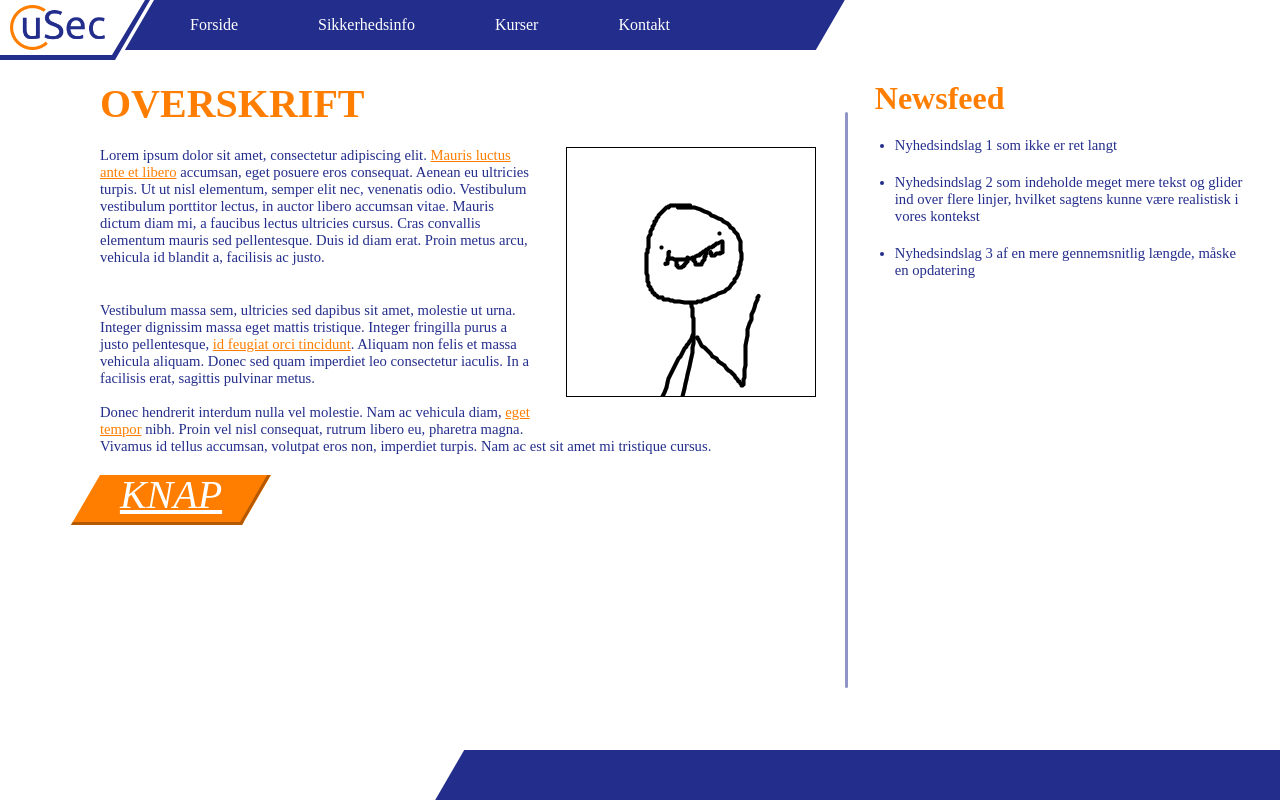
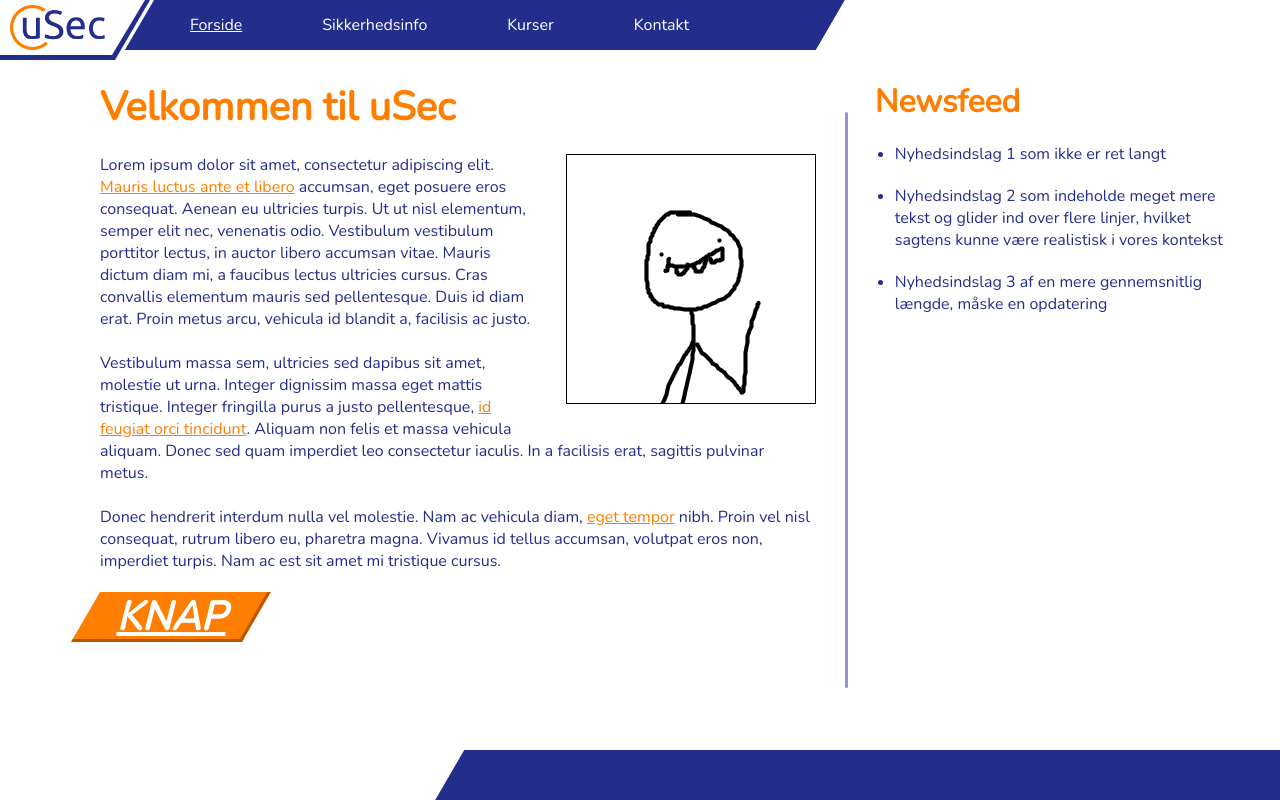
Before and after one commit to TheOvesen/usec, a plain HTML site: page index.html in a window 1280 px wide. Both pictures are taken after a click on the element "Forside". Drawn offline with nearby package versions, Linux system fonts and the light colour scheme.

Commit message:
Update style.css, index.html, and script.js

```diff
--- a/css/style.css
+++ b/css/style.css
@@ -1,5 +1,6 @@
 * {
   margin: 0;
+  font-family: 'Nunito', sans-serif;
 }
 
 h1 {
@@ -18,7 +19,7 @@ h2 {
 
 p {
   color: #232d8b;
-  font-size: 11pt;
+  font-size: 12pt;
 }
 
 a:link {
@@ -32,7 +33,7 @@ a:visited {
 .header {
   position: relative;
   height: 50px;
-  width: 66%;
+  width: 66vw;
   background-color: #232d8b;
   margin-bottom: 30px;
   clip-path: polygon(0 0, 100% 0, calc(100% - 29px) 100%, 200px 100%, 200px 150%, 0 150%);
@@ -58,25 +59,33 @@ a:visited {
 
 .header nav div:hover {
   text-decoration: underline;
+  text-decoration-color: rgba(255, 255, 255, 0.3);
 }
-/*
-.header-trekant {
+
+.active-tab {
+  text-decoration: underline;
+  text-decoration-color: white !important;
+}
+
+.logo-box {
+  position: relative;
+  height: 60px;
+  cursor: pointer;
+}
+
+.logo-img {
   position: absolute;
-  right: -29px;
-  top: 0;
-  width: 39px;
-  height: 50px;
-  background-color: #232d8b;
-  -webkit-clip-path: polygon(0 0, 100% 0, 10px 100%, 0 0);
-  clip-path: polygon(0 0, 100% 0, 10px 100%, 0 0);
-  overflow: hidden;
-}*/
+  left: 10px;
+  top: 5px;
+  height: 45px;
+}
 
 main {
   display: grid;
-  grid-template-columns: 66% 34%;
+  grid-template-columns: 66vw 34vw;
   grid-template-areas: "content news";
   min-height: calc(100vh - 160px);
+  overflow-x: hidden;
 }
 
 main section {
@@ -87,16 +96,20 @@ main section {
   float: left;
 }
 
+#sikkerhedsinfo, #kurser, #kontakt {
+  display: none;
+}
+
+.active-page {
+  display: initial !important;
+}
+
 .forside-billede {
   float: right;
   width: 250px;
   height: 250px;
   margin-left: 30px;
   margin-bottom: 30px;
-}
-
-.sikkerhedsinfo, .kurser, .kontakt {
-  display: none;
 }
 
 .newsfeed {
@@ -128,20 +141,8 @@ main section {
 
 .newsfeed li {
   color: #232d8b;
-  font-size: 11pt;
+  font-size: 12pt;
   margin-top: 20px;
-}
-
-.logo-box {
-  position: relative;
-  height: 60px;
-}
-
-.logo-img {
-  position: absolute;
-  left: 10px;
-  top: 5px;
-  height: 45px;
 }
 
 .button {
@@ -152,11 +153,11 @@ main section {
   height: 50px;
   width: 200px;
   text-align: center;
-  line-height: 40px;
-  font-family: "Ubuntu";
+  line-height: 50px;
   font-size: 30pt;
   font-style: italic;
   font-kerning: none;
+  font-weight: bolder;
   text-decoration: underline;
   cursor: pointer;
   margin: 20px 0 20px -29px;
@@ -192,16 +193,3 @@ footer {
   margin-top: 30px;
   clip-path: polygon(29px 0, 100% 0, 100% 100%, 0 100%)
 }
-/*
-.footer-trekant {
-  position: absolute;
-  left: -29px;
-  top: 0;
-  width: 39px;
-  height: 50px;
-  background-color: #232d8b;
-  -webkit-clip-path: polygon(29px 0, 100% 0, 100% 100%, 0 100%);
-  clip-path: polygon(29px 0, 100% 0, 100% 100%, 0 100%);
-  overflow: hidden;
-}
-*/
--- a/index.html
+++ b/index.html
@@ -6,32 +6,34 @@
   <meta http-equiv="X-UA-Compatible" content="ie=edge">
   <link rel="stylesheet" href="css/style.css">
   <link rel="icon" href="images/usec_favicon.png">
+  <link rel="preconnect" href="https://fonts.gstatic.com">
+  <link href="https://fonts.googleapis.com/css2?family=Nunito:wght@300&display=swap" rel="stylesheet">
   <title>uSec</title>
 </head>
 <body>
   <header class="header">
     <div class="logo-box">
       <img src="images/logo_box.png" class="logo-bg">
-      <img src="images/usec_logo.png" alt="uSec logo" class="logo-img">
+      <img src="images/usec_logo.png" alt="uSec logo" class="logo-img" onclick="document.querySelector('.nav-forside').click()">
     </div>
     <nav>
-      <div class="nav-forside">
+      <div class="nav-forside active-tab" onclick="buttonClick('#forside', this)">
         Forside
       </div>
-      <div class="nav-sikkerhed">
+      <div class="nav-sikkerhed" onclick="buttonClick('#sikkerhedsinfo', this)">
         Sikkerhedsinfo
       </div>
-      <div class="nav-kurser">
+      <div class="nav-kurser" onclick="buttonClick('#kurser', this)">
         Kurser
       </div>
-      <div class="nav-kontakt">
+      <div class="nav-kontakt" onclick="buttonClick('#kontakt', this)">
         Kontakt
       </div>
     </nav>
   </header>
   <main>
-    <section class="forside">
-      <h1>OVERSKRIFT</h1>
+    <section id="forside">
+      <h1>Velkommen til uSec</h1>
       <img src="images/placeholder.png" alt="" class="forside-billede">
       <p>Lorem ipsum dolor sit amet, consectetur adipiscing
 elit. <a href="#">Mauris luctus ante et libero</a> accumsan, eget
@@ -43,7 +45,7 @@ mi, a faucibus lectus ultricies cursus. Cras convallis
 elementum mauris sed pellentesque. Duis id diam
 erat. Proin metus arcu, vehicula id blandit a,
 facilisis ac justo.</p>
-<br><br>
+<br>
 <p>Vestibulum massa sem, ultricies sed dapibus sit amet, molestie ut urna. Integer dignissim
 massa eget mattis tristique. Integer fringilla purus a justo pellentesque, <a href="#">id feugiat orci
 tincidunt</a>. Aliquam non felis et massa vehicula aliquam. Donec sed quam imperdiet leo
@@ -56,16 +58,16 @@ volutpat eros non, imperdiet turpis. Nam ac est sit amet mi tristique cursus.</p
       </div>
     </section>
 
-    <section class="sikkerhedsinfo">
-
+    <section id="sikkerhedsinfo">
+      sikkerhedsinfo
     </section>
 
-    <section class="kurser">
-
+    <section id="kurser">
+kurser
     </section>
 
-    <section class="kontakt">
-
+    <section id="kontakt">
+kontakt
     </section>
 
     <aside class="newsfeed">
@@ -81,5 +83,7 @@ volutpat eros non, imperdiet turpis. Nam ac est sit amet mi tristique cursus.</p
   <footer>
 
   </footer>
+
+  <script src="js/script.js" charset="utf-8"></script>
 </body>
 </html>
--- /dev/null
+++ b/js/script.js
@@ -0,0 +1,45 @@
+let subPages = document.querySelectorAll("main section");
+let navButtons = document.querySelectorAll(".header nav div");
+
+function buttonClick(pageID, button) {
+  showPage(pageID);
+  let butt = document.querySelector(".active-tab");
+
+  butt.classList.remove("active-tab");
+  button.classList.add("active-tab");
+}
+
+function showPage(pageID) {
+  let target;
+  if (validID(pageID) == true) {
+    for (let page of subPages) {
+      hideElement(page);
+    }
+
+    target = document.querySelector(pageID);
+  } else {
+    target = document.querySelector("#forside");
+  }
+
+  showElement(target);
+}
+
+function hideElement(element) {
+  element.style.display = "none";
+}
+
+function showElement(element) {
+  element.style.display = "initial";
+}
+
+function validID(pageID) {
+  let bool = false;
+  for (let page of subPages) {
+    if (("#" + page.id) === pageID) {
+      bool = true;
+      break;
+    }
+  }
+
+  return bool;
+}
```
